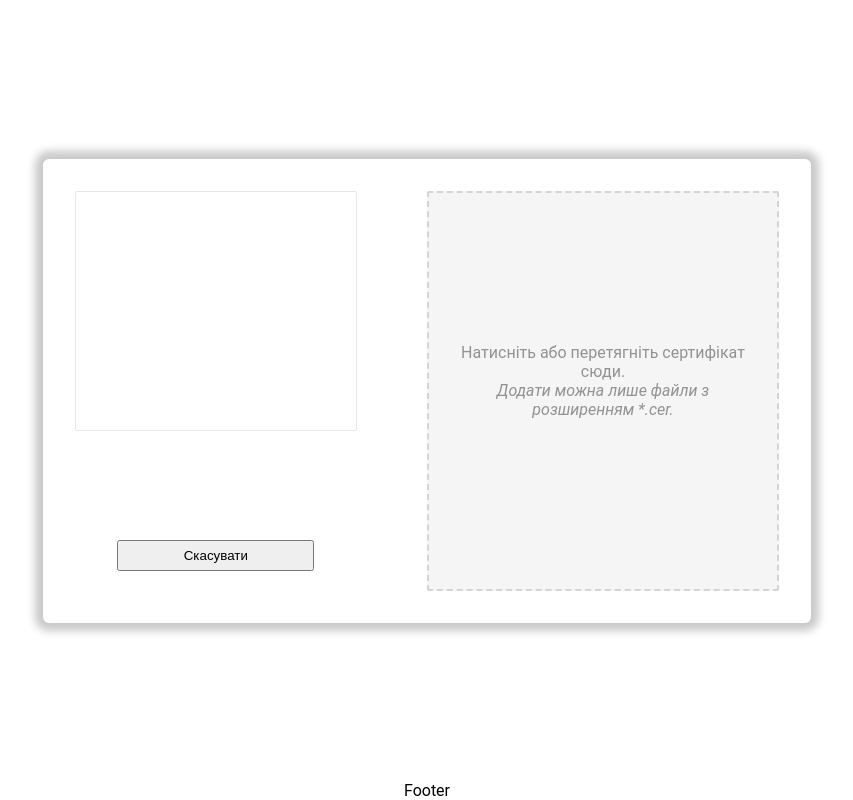
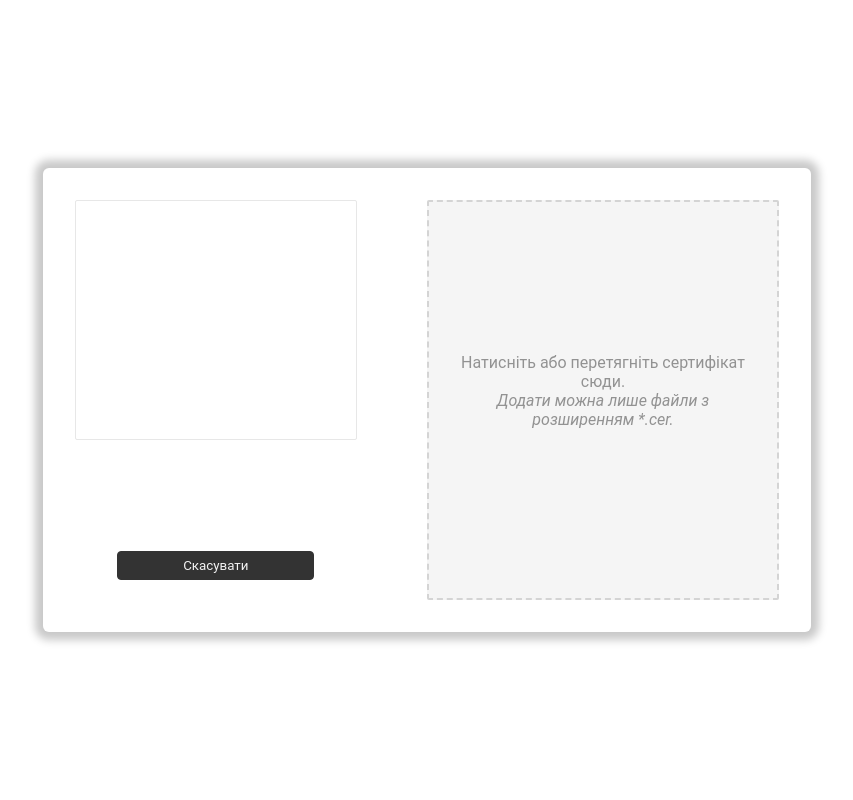
Before and after one commit to pavsoldatov/x509-dropzone-test, a React (Create React App) app: page / in a window 1280 px wide. Shown: the whole page, without its empty margins (213-1066 px from the left). Built offline with nearby package versions, Linux system fonts and the light colour scheme.

Commit message:
Style add/cancel button

```diff
--- a/src/App.js
+++ b/src/App.js
@@ -12,7 +12,7 @@ function App() {
           <CardContent />
         </Card>
       </Main>
-      <footer>Footer</footer>
+      <footer></footer>
     </div>
   );
 }
--- a/src/components/UI/AddButton.js
+++ b/src/components/UI/AddButton.js
@@ -8,7 +8,7 @@ const AddButton = (props) => {
   return (
     <>
       {props.addIsActive ? (
-        <button onClick={handleClick} className={styles.AddButton}>
+        <button onClick={handleClick} className={styles.AddButtonActive}>
           Скасувати
         </button>
       ) : (
--- a/src/components/UI/AddButton.module.css
+++ b/src/components/UI/AddButton.module.css
@@ -2,4 +2,37 @@
   padding: 6px 0;
   width: 70%;
   margin: 0 auto 20px auto;
+
+  font-family: inherit;
+  cursor: pointer;
+  outline: none;
+  border: 1px solid #000000;
+  background-color: white;
+  border-radius: 4px;
 }
+
+.AddButton:active {
+  background-color: #e3e3e3;
+}
+
+.AddButton:hover {
+  background-color: #f2f2f2;
+}
+
+.AddButtonActive {
+  padding: 6px 0;
+  width: 70%;
+  margin: 0 auto 20px auto;
+  color: #f2f2f2;
+
+  font-family: inherit;
+  cursor: pointer;
+  outline: none;
+  border: 1px solid #333;
+  background-color: #333;
+  border-radius: 4px;
+}
+
+.AddButtonActive:hover {
+  background-color: #3f3f3f;
+}
--- a/src/index.js
+++ b/src/index.js
@@ -2,7 +2,6 @@ import React from 'react';
 import ReactDOM from 'react-dom/client';
 import './index.css';
 import App from './App';
-import reportWebVitals from './reportWebVitals';
 
 const root = ReactDOM.createRoot(document.getElementById('root'));
 root.render(
@@ -10,8 +9,3 @@ root.render(
     <App />
   </React.StrictMode>
 );
-
-// If you want to start measuring performance in your app, pass a function
-// to log results (for example: reportWebVitals(console.log))
-// or send to an analytics endpoint. Learn more: https://bit.ly/CRA-vitals
-reportWebVitals();
```
Also changed, not shown: src/components/UI/Aside.js (+0 -10 lines).
